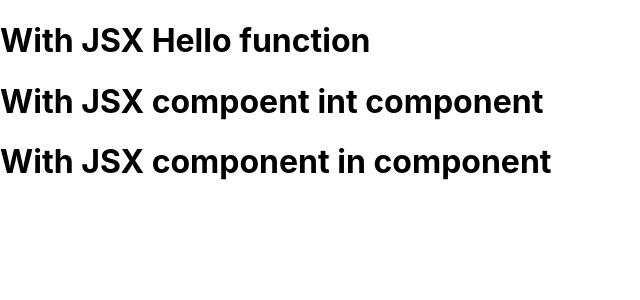
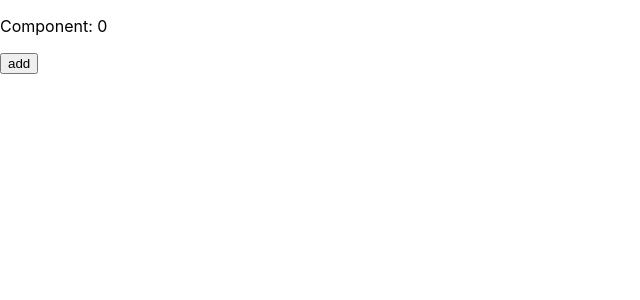
Before and after one commit to Krirati/learn-react, a React (Create React App) app: page / in a window 1280 px wide. Shown: the top 300 px of the page, without its empty margins (0-640 px from the left). Built offline with nearby package versions, Linux system fonts and the light colour scheme.

Commit message:
use construtor state setstate

```diff
--- a/src/index.js
+++ b/src/index.js
@@ -4,16 +4,10 @@ import './index.css';
 import App from './App';
 import * as serviceWorker from './serviceWorker';
 
-function WithoutJSX() {
-  return React.createElement('h1', {alt:'test'}, 'Without JSX');
-}
-
-//ถ้าจะเขียนเกิo  1  บรรทัดจะต้องใส่อะไรครอบไว้ก่อน
-//expression
 
 //function compoenet
 function HelloWold(props) { //({title}) จะสั้นชึ้น เอา title ออกมาเลย
-  const {title} = props;
+  // const {title} = props;
   return <div>
       <h1 alt={'test'}>With JSX {props.title}</h1>
     </div>
@@ -21,11 +15,33 @@ function HelloWold(props) { //({title}) จะสั้นชึ้น เอา
 
 
 class HelloWoldComp extends React.Component {
-   render() {
-  //  return <h1>Hellow World class Component {this.props.title}</h1> // ตั้งแต่มี react.component จะมี props
+
+  constructor(props) {
+    super(props);
+    this.state = {
+      count: 0,
+      title: 'x',
+      etx: ''
+    };
+  }
+
+  onAdd = () => {
+    // this.setState({
+    //   count: this.state.count + 1,
+    //   title: 'xxx',
+    //   etx: '2'
+    // })
+    this.setState((prevState) => ({count: prevState.count + 1}))
+    this.setState((prevState) => ({count: prevState.count + 1}))
+    // read current data in state (prevState)
+    // can use callback
+  }
+
+
+  render() {
     return <div>
-      <HelloWold title="compoent int component"/>
-      <HelloWold title="component in component"/>
+      <p>{this.props.title}: {this.state.count}</p>
+      <button onClick={this.onAdd}>add</button>
     </div>
    }
  }
@@ -33,8 +49,7 @@ class HelloWoldComp extends React.Component {
 ReactDOM.render(
   <React.StrictMode>
     {/* <App /> */}
-    <HelloWold title="Hello function"/>
-    <HelloWoldComp title={`hello component`}/>
+    <HelloWoldComp title="Component"/>
   </React.StrictMode>,
   document.getElementById('root')
 );
```
